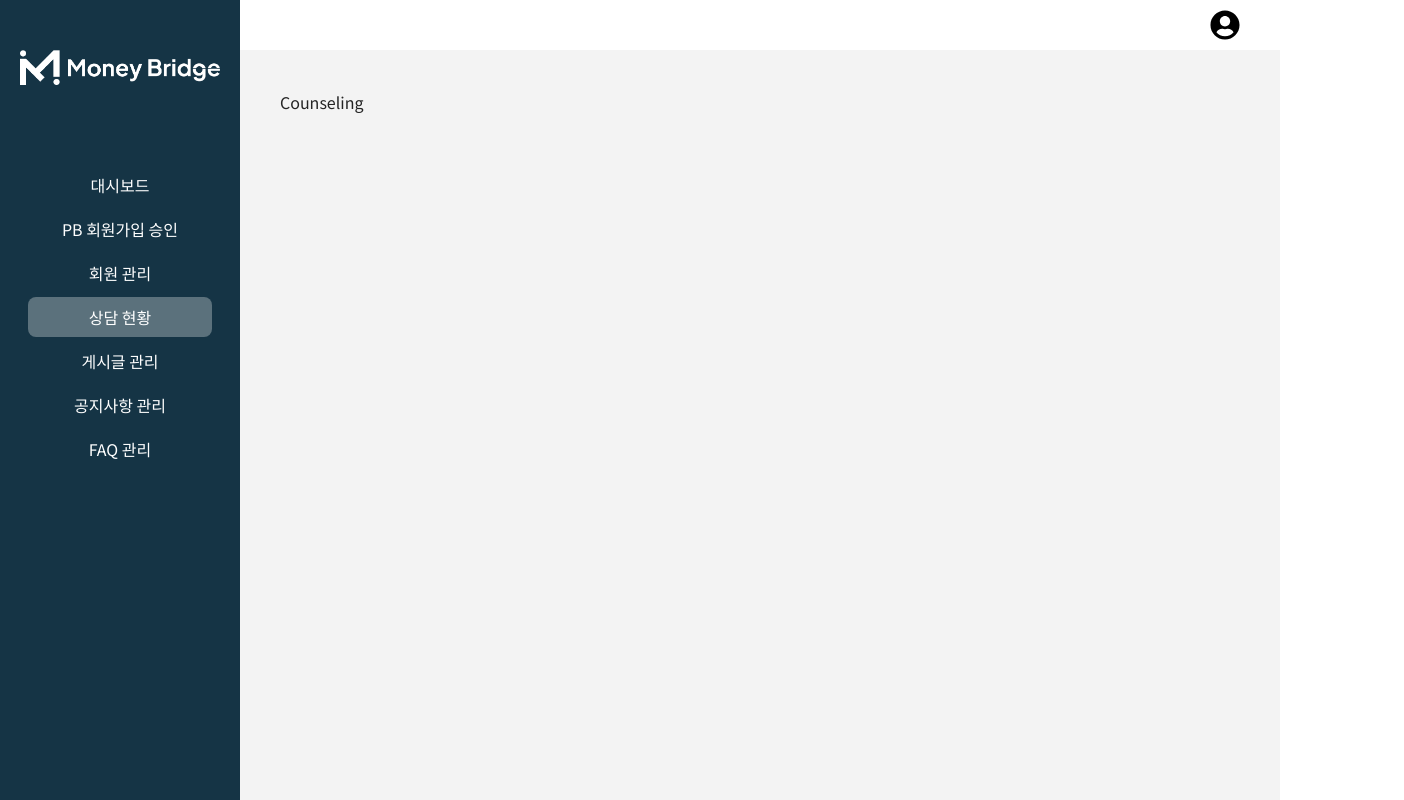
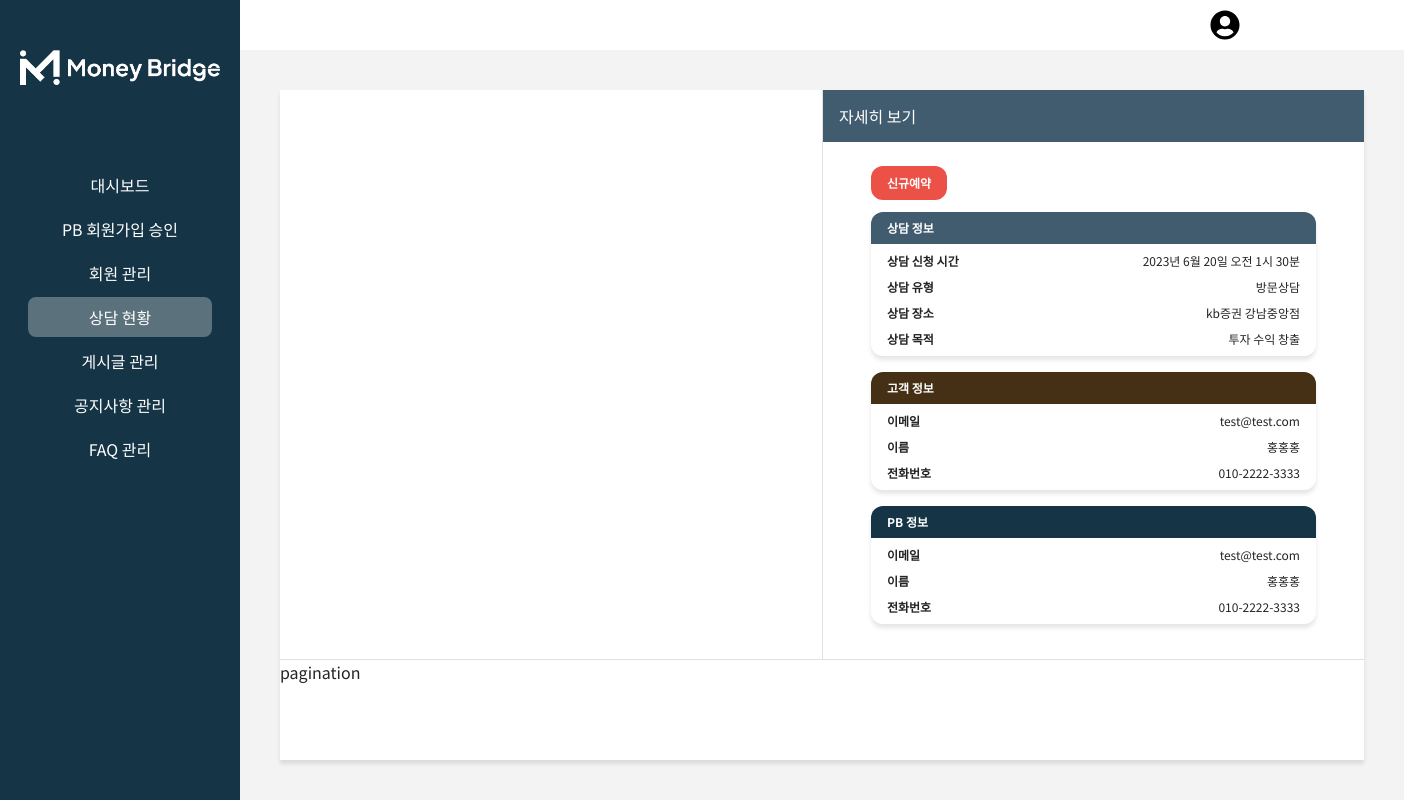
Before and after one commit to lbw3973/admin, a Next.js app: page /counseling in a window 1280 px wide. Shown: the whole page, 1404 px wide, since content can reach past the window. Built offline with nearby package versions, Linux system fonts and the light colour scheme.

Commit message:
Design: 상담 예약 자세히 보기 퍼블리싱

```diff
--- /dev/null
+++ b/src/app/apis/reservations.ts
@@ -0,0 +1,11 @@
+import { AxiosError } from "axios";
+import { instance } from "./axios";
+
+export const getReservations = async () => {
+  try {
+    const res = await instance.get("/admin/reservations");
+    return res.data.data;
+  } catch (error: any) {
+    throw new AxiosError(error.response.data);
+  }
+};
--- a/src/app/counseling/page.tsx
+++ b/src/app/counseling/page.tsx
@@ -1,7 +1,19 @@
-import React from "react";
+"use client";
+import CounselingList from "@/components/counseling/CounselingList";
+import SeeMore from "@/components/counseling/SeeMore";
+import React, { useState } from "react";
 
 function Counseling() {
-  return <div>Counseling</div>;
+  const [seeMore, setSeeMore] = useState(null);
+  return (
+    <section className="mx-auto h-full w-[1084px] bg-white shadow-md">
+      <div className="flex h-[570px] w-full border-b-1 border-[#E0E0E0]">
+        <CounselingList />
+        <SeeMore />
+      </div>
+      <div>pagination</div>
+    </section>
+  );
 }
 
 export default Counseling;
--- /dev/null
+++ b/src/components/counseling/CounselingList.tsx
@@ -0,0 +1,5 @@
+function CounselingList() {
+  return <div className="w-1/2"></div>;
+}
+
+export default CounselingList;
--- /dev/null
+++ b/src/components/counseling/SeeMore.tsx
@@ -0,0 +1,73 @@
+import React from "react";
+
+const BUTTON_STYLE = "mb-3 rounded-md px-4 py-2 text-xs font-bold text-white";
+const H4_STYLE = "px-4 text-xs font-bold leading-8 text-white";
+const CARD_STYLE = "mb-4 overflow-hidden rounded-md shadow-md";
+const LI_STYLE = "flex w-full justify-between py-1 text-xs";
+function SeeMore() {
+  return (
+    <div className="w-1/2 border-l-1 border-[#E0E0E0]">
+      <h3 className="h-[52px] bg-[#425C6F] px-4 leading-[52px] text-white">자세히 보기</h3>
+      <article className="w-full px-12 py-6">
+        <button className={`${BUTTON_STYLE} bg-status-alert`}>신규예약</button>
+        <div className={CARD_STYLE}>
+          <h4 className={`bg-[#425C6F] ${H4_STYLE}`}>상담 정보</h4>
+          <ul className="w-full px-4 py-1">
+            <li className={LI_STYLE}>
+              <span className="font-bold">상담 신청 시간</span>
+              <span>2023년 6월 20일 오전 1시 30분</span>
+            </li>
+            <li className={LI_STYLE}>
+              <span className="font-bold">상담 유형</span>
+              <span>방문상담</span>
+            </li>
+            <li className={LI_STYLE}>
+              <span className="font-bold">상담 장소</span>
+              <span>kb증권 강남중앙점</span>
+            </li>
+            <li className={LI_STYLE}>
+              <span className="font-bold">상담 목적</span>
+              <span>투자 수익 창출</span>
+            </li>
+          </ul>
+        </div>
+        <div className={CARD_STYLE}>
+          <h4 className={`bg-secondary-heavy ${H4_STYLE}`}>고객 정보</h4>
+          <ul className="w-full px-4 py-1">
+            <li className={LI_STYLE}>
+              <span className="font-bold">이메일</span>
+              <span>test@test.com</span>
+            </li>
+            <li className={LI_STYLE}>
+              <span className="font-bold">이름</span>
+              <span>홍홍홍</span>
+            </li>
+            <li className={LI_STYLE}>
+              <span className="font-bold">전화번호</span>
+              <span>010-2222-3333</span>
+            </li>
+          </ul>
+        </div>
+        <div className={CARD_STYLE}>
+          <h4 className={`bg-primary-normal ${H4_STYLE}`}>PB 정보</h4>
+          <ul className="w-full px-4 py-1">
+            <li className={LI_STYLE}>
+              <span className="font-bold">이메일</span>
+              <span>test@test.com</span>
+            </li>
+            <li className={LI_STYLE}>
+              <span className="font-bold">이름</span>
+              <span>홍홍홍</span>
+            </li>
+            <li className={LI_STYLE}>
+              <span className="font-bold">전화번호</span>
+              <span>010-2222-3333</span>
+            </li>
+          </ul>
+        </div>
+      </article>
+    </div>
+  );
+}
+
+export default SeeMore;
```
